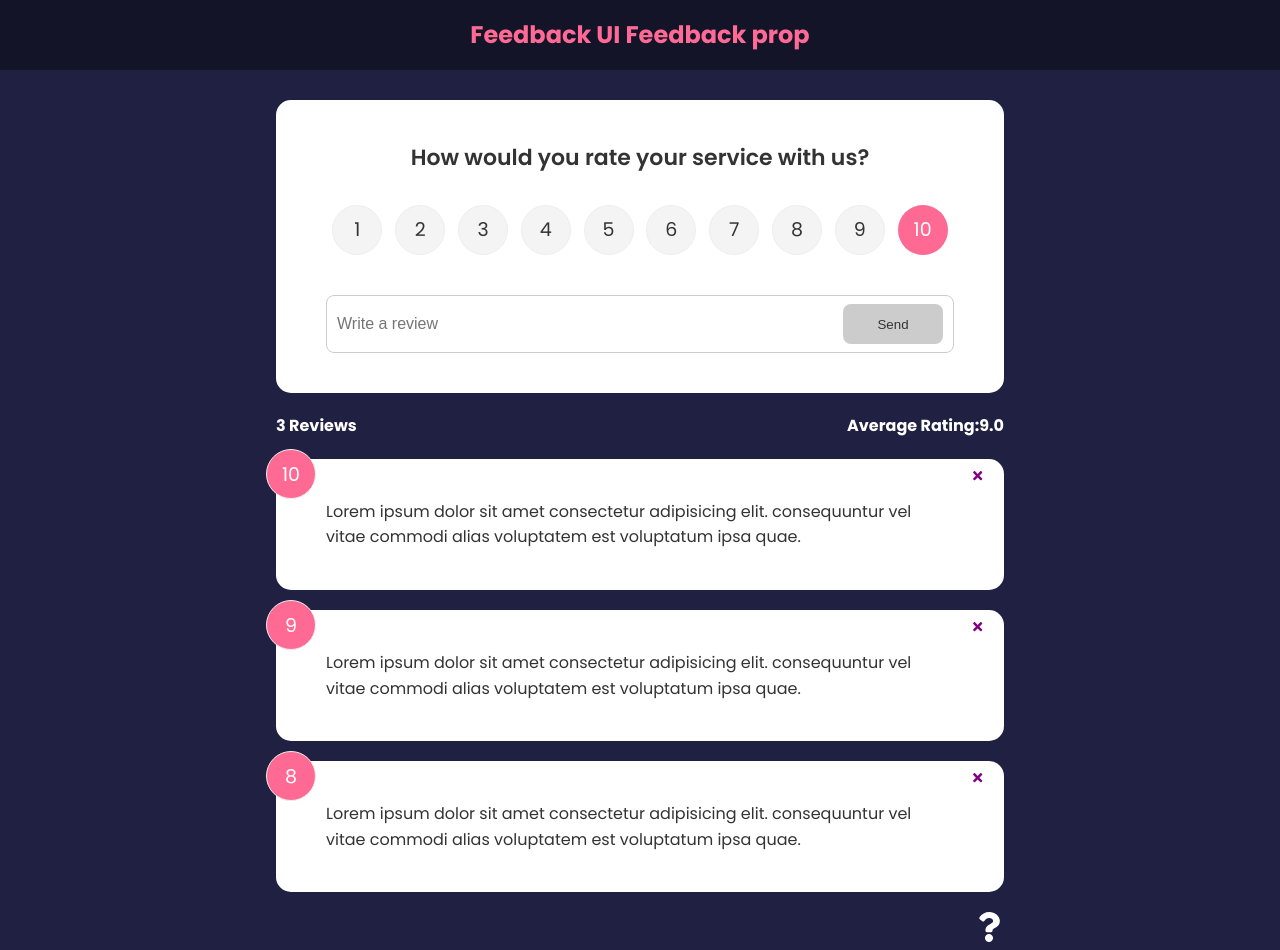
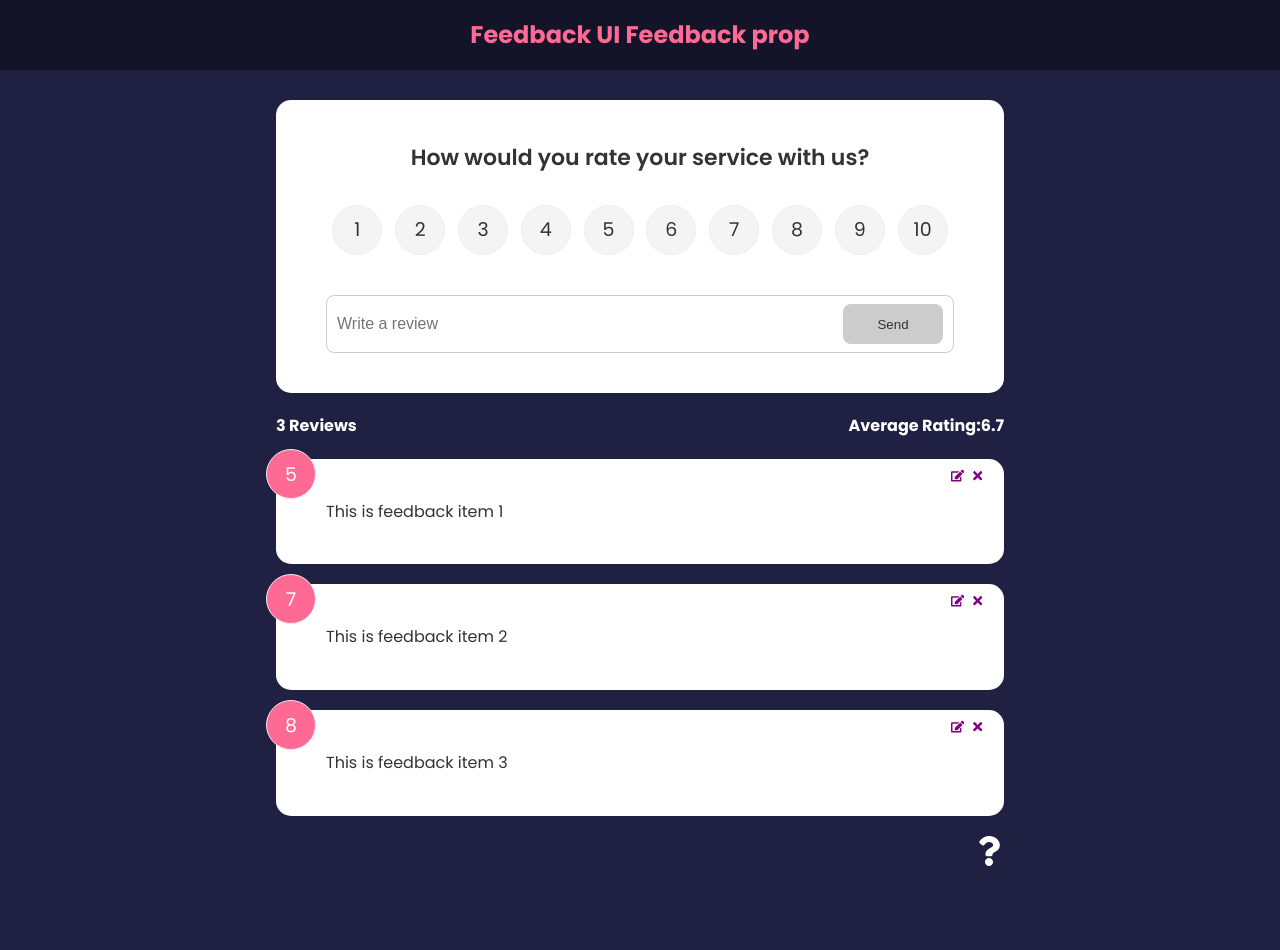
Before and after one commit to Vishakhasenthilnathan/FeedBackReview_React, a React (Create React App) app: page / in a window 1280 px wide. After the commit the page ends 873 px from the top, so only its background shows below. Built offline with nearby package versions, Linux system fonts and the light colour scheme.

Commit message:
Built front end with React components, props, events

```diff
--- a/src/App.js
+++ b/src/App.js
@@ -1,38 +1,24 @@
-import { useState } from "react"
 import Header from "./components/Header"
 import FeedbackList from "./components/FeedbackList"
-import FeedbackData from "./data/FeedbackData"
 import FeedbackStats from "./components/FeedbackStats"
 import FeedbackForm from "./components/FeedbackForm"
-import {v4 as uuidv4} from "uuid"
 import AboutPage from "./pages/AboutPage"
 import {BrowserRouter as Router, Route, Routes } from "react-router-dom"
 import AboutIconLink from "./components/AboutIconLink"
+import {FeedbackProvider} from './context/FeedbackContext'
+
 function App(){
-
-    const [Feedback, setFeedback] = useState(FeedbackData)
-    const addFeedback = (newFeedBack) => {
-        newFeedBack.id = uuidv4()
-        setFeedback([newFeedBack,...Feedback])
-    }
-
-    const deleteFeedback = (id)=>{
-        if(window.confirm('Are you sure you want to delete?')){
-            setFeedback(Feedback.filter((item)=> item.id!== id ))
-        }
-    }
-
     return (
+        <FeedbackProvider>
         <Router>
             <Header/>
             <div className="container">
                 <Routes>
                     <Route exact path="/" element={
                         <>
-                            <FeedbackForm handleAdd = {addFeedback}></FeedbackForm>
-                            <FeedbackStats feedback={Feedback}/>
-                            <FeedbackList feedback={Feedback}
-                            handleDelete = {deleteFeedback}/>
+                            <FeedbackForm/>
+                            <FeedbackStats/>
+                            <FeedbackList/>
                         </>
                     }>
 
@@ -42,6 +28,7 @@
                 <AboutIconLink/>
             </div>
         </Router>
+        </FeedbackProvider>
     )
 }
 
--- a/src/components/FeedbackForm.jsx
+++ b/src/components/FeedbackForm.jsx
@@ -1,13 +1,27 @@
-import { useState } from 'react'
+import { useState, useEffect } from 'react'
 import React from 'react'
 import Card from './shared/Card'
 import Button from './shared/Button'
 import RatingSelect from './RatingSelect'
-function FeedbackForm({handleAdd}) {
+import { useContext } from 'react'
+import FeedbackContext from '../context/FeedbackContext'
+
+function FeedbackForm() {
+
     const [text,setText] = useState('')
     const [btnDisabled,setbtnDisabled] = useState(true)
     const [message,setMessage] = useState('')
     const [rating,setRating] = useState(10)
+
+    const {addFeedback, feedbackEdit, updateFeedback} = useContext(FeedbackContext)
+
+    useEffect(()=>{
+        if(feedbackEdit.edit===true){
+            setbtnDisabled(false)
+            setText(feedbackEdit.item.text)
+            setRating(feedbackEdit.item.rating)
+        }
+    },[feedbackEdit])
 
     const handleTextChange = (e)=> {
         if(text === ''){
@@ -31,7 +45,13 @@
             text,
             rating
             }
-        handleAdd(newFeedBack)
+            if(feedbackEdit.edit===true){
+                updateFeedback(feedbackEdit.item.id, newFeedBack )
+            }
+            else{
+                addFeedback(newFeedBack)
+            }
+
             setText('')
         }
     }
--- a/src/components/FeedbackItem.jsx
+++ b/src/components/FeedbackItem.jsx
@@ -1,15 +1,19 @@
-import {FaTimes} from 'react-icons/fa'
+import {FaTimes, FaEdit} from 'react-icons/fa'
 import React from 'react'
-import { useState } from 'react'
 import Card from './shared/Card'
+import {useContext} from 'react'
+import FeedbackContext from '../context/FeedbackContext'
 
-
-function FeedbackItem({item, handleDelete}) {
+function FeedbackItem({item}) {
+  const {deleteFeedback,editFeedback} = useContext(FeedbackContext)
   return (
     <Card>
         <div className="num-display">{item.rating}</div>
-        <button onClick={()=> handleDelete(item.id)} className='close'>
+        <button onClick={()=> deleteFeedback(item.id)} className='close'>
             <FaTimes color='purple'/>
+        </button>
+        <button onClick={()=> editFeedback(item)} className='edit'>
+          <FaEdit color='purple'/>
         </button>
         <div className="text-display">{item.text}</div>
     </Card>
--- a/src/components/FeedbackList.jsx
+++ b/src/components/FeedbackList.jsx
@@ -1,7 +1,10 @@
 import React from 'react'
 import FeedbackItem from './FeedbackItem'
+import {useContext} from 'react'
+import FeedbackContext  from '../context/FeedbackContext'
 
-function FeedbackList({feedback, handleDelete}) {
+function FeedbackList() {
+const {feedback} = useContext(FeedbackContext)
 
     if(!feedback || feedback.length===0){
         return
@@ -14,7 +17,6 @@
                <FeedbackItem
                     key = {item.id}
                     item={item}
-                    handleDelete={handleDelete}
                 />
             </div>))
         }
--- a/src/components/FeedbackStats.jsx
+++ b/src/components/FeedbackStats.jsx
@@ -1,6 +1,9 @@
 import React from 'react'
+import {useContext} from 'react'
+import FeedbackContext  from '../context/FeedbackContext'
 
-function FeedbackStats({feedback}) {
+function FeedbackStats() {
+const {feedback} = useContext(FeedbackContext)
 
     let average =feedback.reduce((acc, cur) => {
         return acc + cur.rating
--- a/src/components/RatingSelect.jsx
+++ b/src/components/RatingSelect.jsx
@@ -1,8 +1,14 @@
 import React from 'react'
-import {useState} from 'react'
+import {useState,useContext,useEffect} from 'react'
+import FeedbackContext from '../context/FeedbackContext'
 
 function RatingSelect({select, selected}) {
 
+  const { feedbackEdit} = useContext(FeedbackContext)
+
+  useEffect(()=>{
+    select(feedbackEdit.item.rating)
+  },[feedbackEdit])
     const handleChange = (e) => {
         select(+e.currentTarget.value)
       }
--- /dev/null
+++ b/src/context/FeedbackContext.js
@@ -0,0 +1,66 @@
+import { createContext, useState } from 'react'
+import {v4 as uuidv4} from "uuid"
+const FeedbackContext =  createContext()
+
+export const FeedbackProvider = ({children}) => {
+
+    const [feedback,setfeedback] = useState([
+        {
+            id:1,
+            text: 'This is feedback item 1',
+            rating: 5
+        },
+        {
+            id:2,
+            text: 'This is feedback item 2',
+            rating: 7
+        },
+        {
+            id:3,
+            text: 'This is feedback item 3',
+            rating: 8
+        }
+    ])
+
+    const [feedbackEdit, setFeedbackEdit] = useState({
+        item: {},
+        edit: false
+    })
+
+    const deleteFeedback = (id)=>{
+        if(window.confirm('Are you sure you want to delete?')){
+            setfeedback(feedback.filter((item)=> item.id!== id ))
+        }
+    }
+
+    //set item to be updated
+    const editFeedback = (item)=>{
+        setFeedbackEdit({
+            item,
+            edit: true
+        })
+    }
+
+    const addFeedback = (newFeedBack) => {
+        newFeedBack.id = uuidv4()
+        setfeedback([newFeedBack,...feedback])
+    }
+
+
+    const updateFeedback = (id,updatedItem)=> {
+        setfeedback(feedback.map((item)=> item.id === id ? { ...item, ...updatedItem } : item))
+    }
+
+    return <FeedbackContext.Provider value={{
+        feedback,
+        deleteFeedback,
+        addFeedback,
+        editFeedback,
+        feedbackEdit,
+        updateFeedback
+    }}>
+        {children}
+    </FeedbackContext.Provider>
+}
+
+export default FeedbackContext
--- a/src/index.js
+++ b/src/index.js
@@ -1,6 +1,8 @@
 import React from "react";
-import ReactDOM from "react-dom"
 import './index.css'
 import App from './App'
+import { createRoot } from 'react-dom/client';
 
-ReactDOM.render(<App/>, document.getElementById('root'))
+const container = document.getElementById('root');
+const root = createRoot(container); // createRoot(container!) if you use TypeScript
+root.render(<App tab="home" />);
```
Lines whose indentation alone changed are shown as unchanged.
